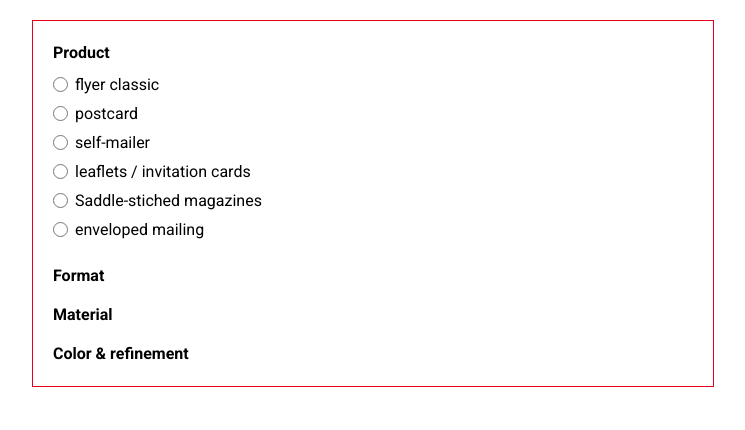
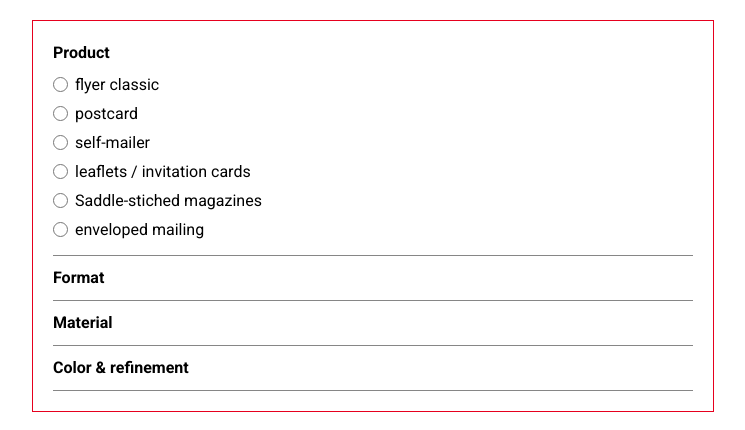
Before and after one commit to Nasko9/select-react-component, a React (Create React App) app: page / in a window 1280 px wide. Shown: the top 430 px of the page, without its empty margins (267-1012 px from the left). Built offline with nearby package versions, Linux system fonts and the light colour scheme.

Commit message:
Created select UI with animation

```diff
--- a/src/components/RadioFilter/SelectBox/BoxBody/index.css
+++ b/src/components/RadioFilter/SelectBox/BoxBody/index.css
@@ -1,44 +1,11 @@
 .body-box {
-  margin: 10px 0;
   display: flex;
   flex-direction: column;
   gap: 10px;
+  margin: 10px 0;
 }
 
-.body-hide {
-  display: none;
-  transition-property: color, background-color, border-color,
-    text-decoration-color, fill, stroke, opacity, box-shadow, transform, filter,
-    backdrop-filter;
-  transition-timing-function: cubic-bezier(0.4, 0, 0.2, 1);
-
-  transition-delay: 100ms;
-  transition-duration: 300ms;
+.body-animation {
+  overflow: hidden;
+  transition: height 500ms ease-out;
 }
-
-/* @keyframes fade-in {
-  0% {
-    opacity: 0;
-  }
-  100% {
-    opacity: 1;
-  }
-}
-
-@keyframes fade-out {
-  100% {
-    opacity: 0;
-  }
-  0% {
-    opacity: 1;
-  }
-}
-
-@keyframes slide-up {
-  0% {
-    transform: translateY(100%);
-  }
-  100% {
-    transform: translateY(0%);
-  }
-} */
--- a/src/components/RadioFilter/SelectBox/BoxBody/index.tsx
+++ b/src/components/RadioFilter/SelectBox/BoxBody/index.tsx
@@ -24,8 +24,14 @@ export default function BoxBody({
   id,
   step,
 }: IBoxBody) {
+  const height = options.length * 30;
+  // console.log(height);
   return (
-    <div className={id === step ? "body-box" : "body-hide"}>
+    <div
+      className="body-animation"
+      style={id === step ? { height: height } : { height: 0 }}
+    >
+      <div className="body-box">
         {options.map(({ name }) => (
           <RadioBtn
             key={name}
@@ -36,5 +42,6 @@ export default function BoxBody({
           />
         ))}
       </div>
+    </div>
   );
 }
--- /dev/null
+++ b/src/components/RadioFilter/SelectBox/BoxTitle/index.css
@@ -0,0 +1,8 @@
+.title-box {
+  font-size: 1rem;
+  line-height: 1.5rem;
+}
+
+.title-value {
+  font-weight: normal;
+}
--- a/src/components/RadioFilter/SelectBox/BoxTitle/index.tsx
+++ b/src/components/RadioFilter/SelectBox/BoxTitle/index.tsx
@@ -1,6 +1,8 @@
 // Hook
 import useSelectBox from "../useSelectBox";
-export interface IBoxTitle {
+
+import "./index.css";
+interface IBoxTitle {
   title: string;
   radioGroup: string;
 }
@@ -8,12 +10,12 @@ export interface IBoxTitle {
 export default function BoxTitle({ title, radioGroup }: IBoxTitle) {
   const { clearRadioValue, radioValue } = useSelectBox(radioGroup);
 
-  // console.log(radioValue);
-
   return (
     <h1 className="title-box" onClick={clearRadioValue}>
       {title}
-      {radioValue[radioGroup] && `: ${radioValue[radioGroup]}`}
+      <span className="title-value">
+        {radioValue[radioGroup] && ` ${radioValue[radioGroup]}`}
+      </span>
     </h1>
   );
 }
--- a/src/components/RadioFilter/SelectBox/index.css
+++ b/src/components/RadioFilter/SelectBox/index.css
@@ -2,9 +2,6 @@
   width: 640px;
   display: flex;
   flex-direction: column;
+  padding: 10px 0;
+  border-bottom: 1px solid rgba(0, 0, 0, 0.473);
 }
-
-.title-box {
-  font-size: 1rem;
-  line-height: 1.5rem;
-}
--- a/src/components/RadioFilter/SelectBox/index.tsx
+++ b/src/components/RadioFilter/SelectBox/index.tsx
@@ -10,7 +10,6 @@ import { IRadioElement } from "../../../types/RadioType";
 
 // Style
 import "./index.css";
-import { useEffect, useRef, useState } from "react";
 
 export interface ISelectBox {
   options: Array<IRadioElement>;
@@ -29,19 +28,8 @@ export default function SelectBox({
 }: ISelectBox) {
   const { onChangeHandler, radioValue } = useSelectBox(radioGroup);
 
-  const heightRef = useRef<any>(null);
-  const [height, setHeight] = useState<number | undefined>(0);
-  useEffect(() => {
-    setTimeout(() => {
-      // heightRef?.current.classList.add("animate-text");
-      setHeight(() => heightRef?.current.clientHeight);
-    }, 200);
-  }, [heightRef]);
-
-  console.log(height);
   return (
     <div className="select-box">
-      <div ref={heightRef}>
       <BoxTitle title={title} radioGroup={radioGroup} />
       <BoxBody
         options={options}
@@ -52,6 +40,5 @@ export default function SelectBox({
         step={step}
       />
     </div>
-    </div>
   );
 }
--- a/src/components/RadioFilter/SelectBox/useSelectBox.ts
+++ b/src/components/RadioFilter/SelectBox/useSelectBox.ts
@@ -15,7 +15,9 @@ export default function useSelectBox(radioGroup: string) {
       return { ...prevState, [radioGroup]: e.target.value };
     });
 
-    setStep((prev: number) => ++prev);
+    setTimeout(() => {
+      setStep((prev: number) => ++prev);
+    }, 200);
   };
 
   const clearRadioValue = () => {
--- a/src/components/RadioFilter/index.css
+++ b/src/components/RadioFilter/index.css
@@ -1,14 +1,6 @@
 .filter-section {
   border: 1px solid #e6001e;
-  padding: 20px;
+  padding: 10px 20px 20px;
   display: flex;
   flex-direction: column;
-  gap: 15px;
-  /* transition-property: color, background-color, border-color,
-    text-decoration-color, fill, stroke, opacity, box-shadow, transform, filter,
-    backdrop-filter;
-  transition-timing-function: cubic-bezier(0.4, 0, 0.2, 1);
-
-  transition-delay: 100ms;
-  transition-duration: 300ms; */
 }
```
Lines whose indentation alone changed are shown as unchanged.
